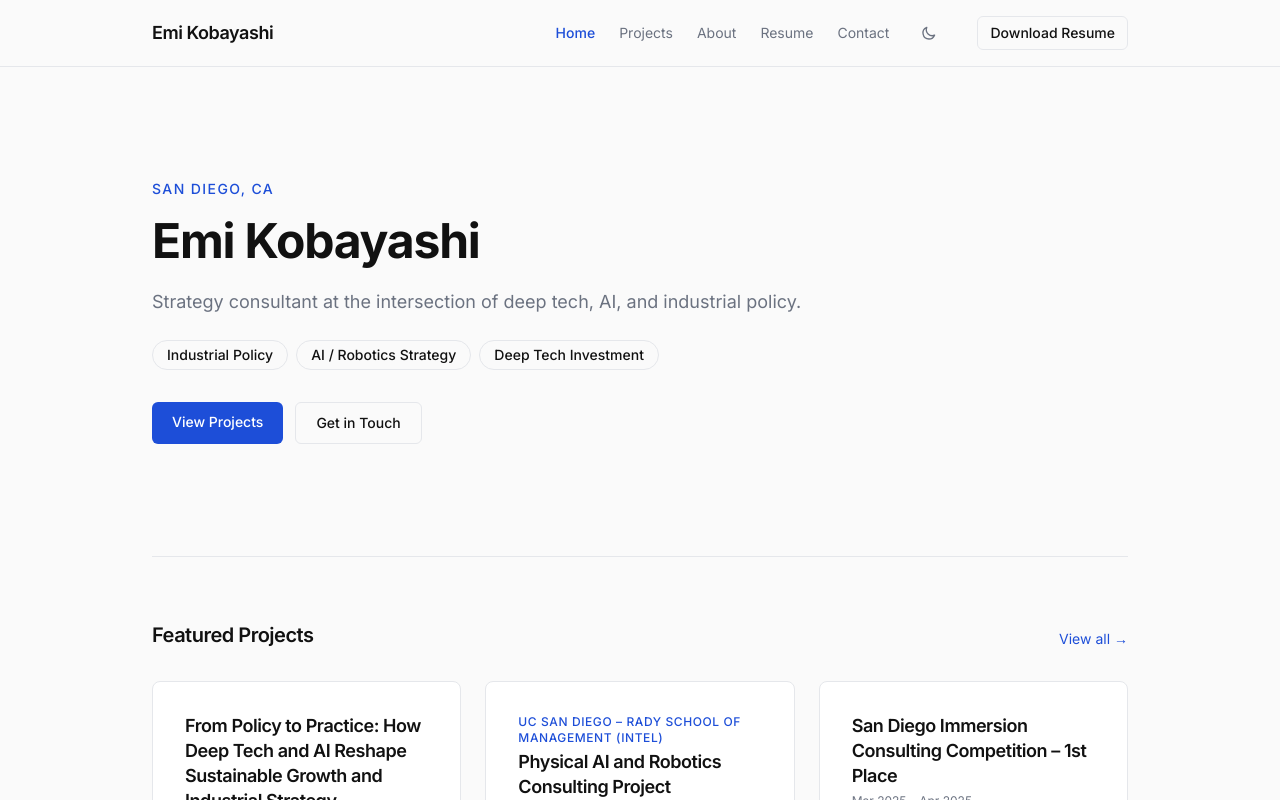
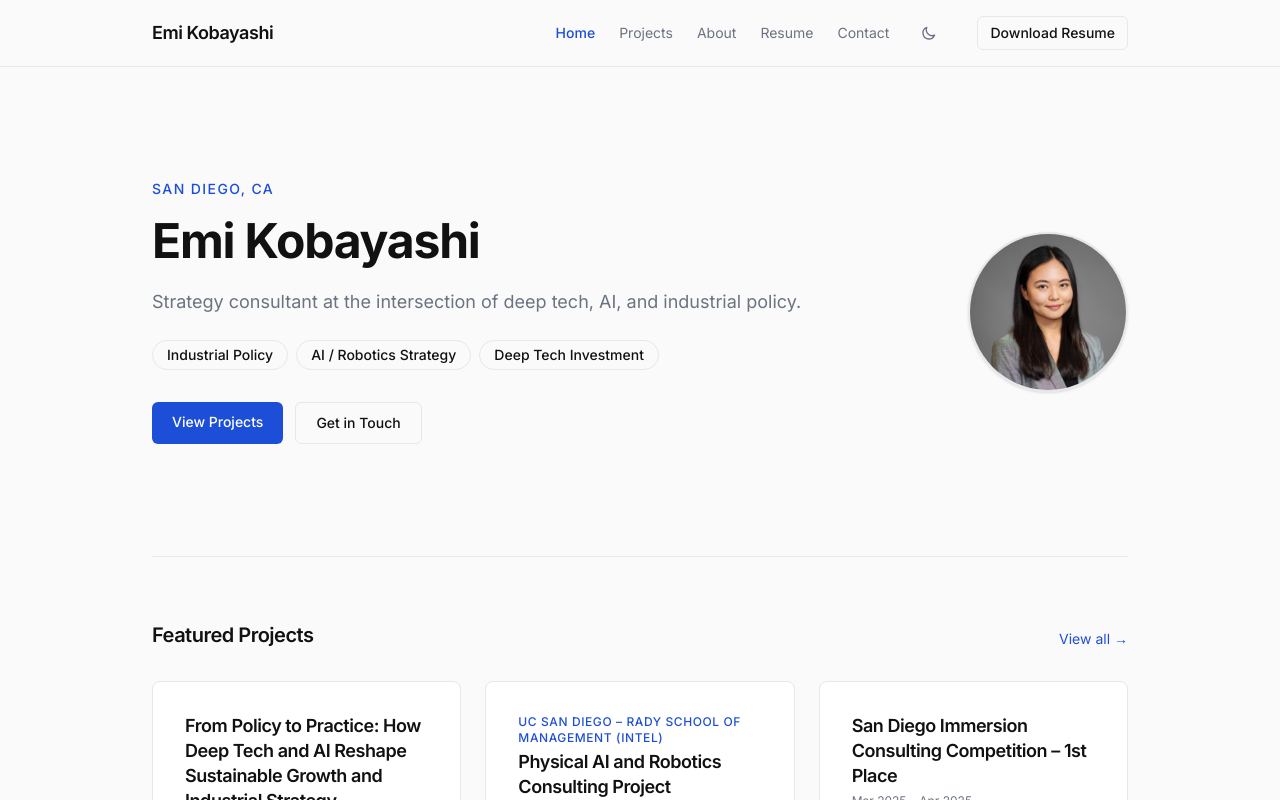
Before and after one commit to 21sean/Emi_site, a Next.js app: page / in a window 1280 px wide. Shown: the top 800 px of the page. Built offline with nearby package versions, Linux system fonts and the light colour scheme.

Commit message:
Add headshot photo to hero and about page

```diff
--- a/src/app/about/page.tsx
+++ b/src/app/about/page.tsx
@@ -1,4 +1,5 @@
 import type { Metadata } from "next";
+import Image from "next/image";
 import profile from "@/data/profile";
 
 export const metadata: Metadata = {
@@ -10,7 +11,16 @@ export default function AboutPage() {
   return (
     <section className="py-16">
       <div className="mx-auto max-w-3xl px-6">
-        <h1 className="text-3xl font-bold tracking-tight">About</h1>
+        <div className="flex flex-col items-start gap-6 sm:flex-row sm:items-center">
+          <Image
+            src="/headshot.jpg"
+            alt={profile.name}
+            width={120}
+            height={120}
+            className="rounded-full border-2 border-[var(--color-border)] object-cover shadow-sm"
+          />
+          <h1 className="text-3xl font-bold tracking-tight">About</h1>
+        </div>
 
         {/* Bio */}
         <div className="mt-8 space-y-4">
--- a/src/app/page.tsx
+++ b/src/app/page.tsx
@@ -1,4 +1,5 @@
 import Link from "next/link";
+import Image from "next/image";
 import profile from "@/data/profile";
 import ProjectCard from "@/components/ProjectCard";
 import Skills from "@/components/Skills";
@@ -13,6 +14,8 @@ export default function Home() {
       {/* ── Hero ──────────────────────────────── */}
       <section className="py-20 lg:py-28">
         <div className="mx-auto max-w-5xl px-6">
+          <div className="flex flex-col-reverse items-start gap-8 sm:flex-row sm:items-center sm:justify-between">
+            <div className="flex-1">
               <p className="mb-3 text-sm font-medium uppercase tracking-widest text-[var(--color-accent)]">
                 {profile.location}
               </p>
@@ -49,6 +52,20 @@ export default function Home() {
             >
               Get in Touch
             </Link>
+          </div>
+            </div>
+
+            {/* Headshot */}
+            <div className="shrink-0">
+              <Image
+                src="/headshot.jpg"
+                alt={profile.name}
+                width={160}
+                height={160}
+                className="rounded-full border-2 border-[var(--color-border)] object-cover shadow-sm"
+                priority
+              />
+            </div>
           </div>
         </div>
       </section>
```
Also changed, not shown: public/headshot.jpg (added). Lines whose indentation alone changed are shown as unchanged.
